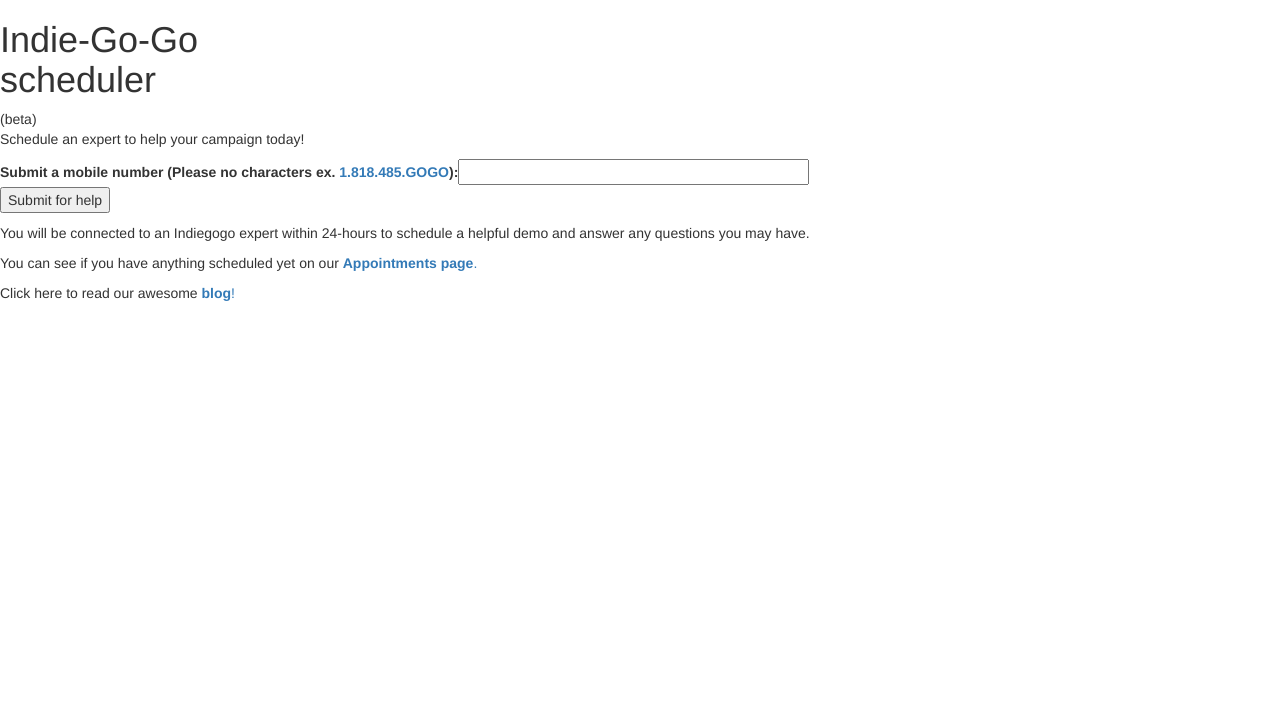
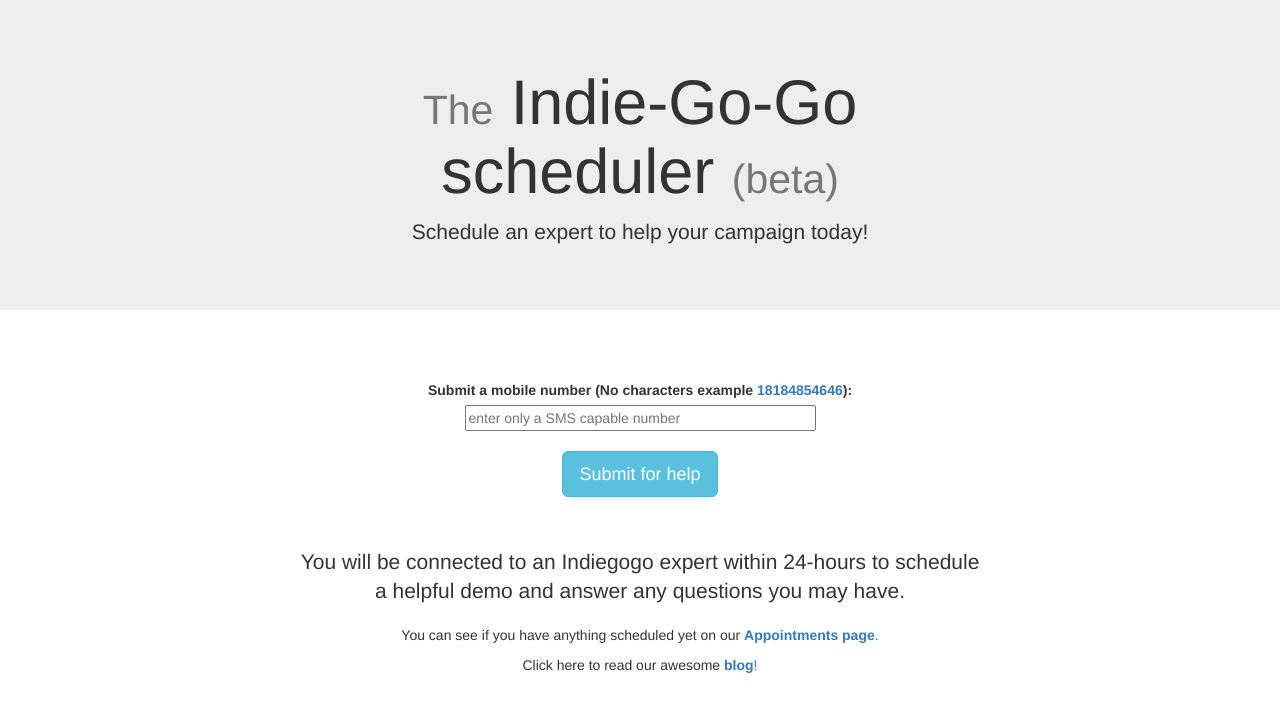
Before and after one commit to laudbrian/super-testapp, a plain HTML site: page templates/form.html in a window 1280 px wide. Drawn offline with nearby package versions, Linux system fonts and the light colour scheme.

Commit message:
added bootstrap elements

```diff
--- a/templates/form.html
+++ b/templates/form.html
@@ -6,21 +6,25 @@
 
 <body>
 
-<div id="form">
-<form method="post" action="/submit-form/"> <!--telling the form where to send user input-->
-
-  <h1>Indie-Go-Go <br />scheduler</h1> (beta)
+<form role="form" class="text-center" method="post" action="/submit-form/"> <!--telling the form where to send user input-->
+<div class="jumbotron">
+  <h1><small>The</small> Indie-Go-Go <br />scheduler <small>(beta)</small></h1>
   <p>
   Schedule an expert to help your campaign today!
   </p>
-
-  <label>Submit a <strong>mobile</strong> number (Please no characters ex. <a href="tel:8184854646">1.818.485.GOGO</a>):</label><input type="text" name="number" size="40" />
-
+</div>
+  <br />
+  <br />
+  <label>Submit a mobile number (No characters example <a href="tel:8184854646">18184854646</a>):</label><br /><input type="text" name="number" placeholder="enter only a SMS capable number" size="40" />
+  <br />
+  <br />
   <p>
-  <input class="databutton" type="submit" value="Submit for help"  />
+  <button type="submit" class="btn btn-info btn-lg">Submit for help</button>
   </p>
-  <p>
-  You will be connected to an Indiegogo expert within 24-hours to schedule a helpful demo and answer any questions you may have.
+  <br />
+  <br />
+  <p class="lead">
+    You will be connected to an Indiegogo expert within 24-hours to schedule <br /> a helpful demo and answer any questions you may have.
   </p>
   <p>
   You can see if you have anything scheduled yet on our <a href="http://www.indie-go-go.com/appointments" target="_blank"><strong>Appointments page</strong>.</a>
@@ -32,7 +36,7 @@
 
 
 </form>
-</div>
+
 
 </body>
 
```
Also changed, not shown: templates/messages.html (+1 -1 lines).
